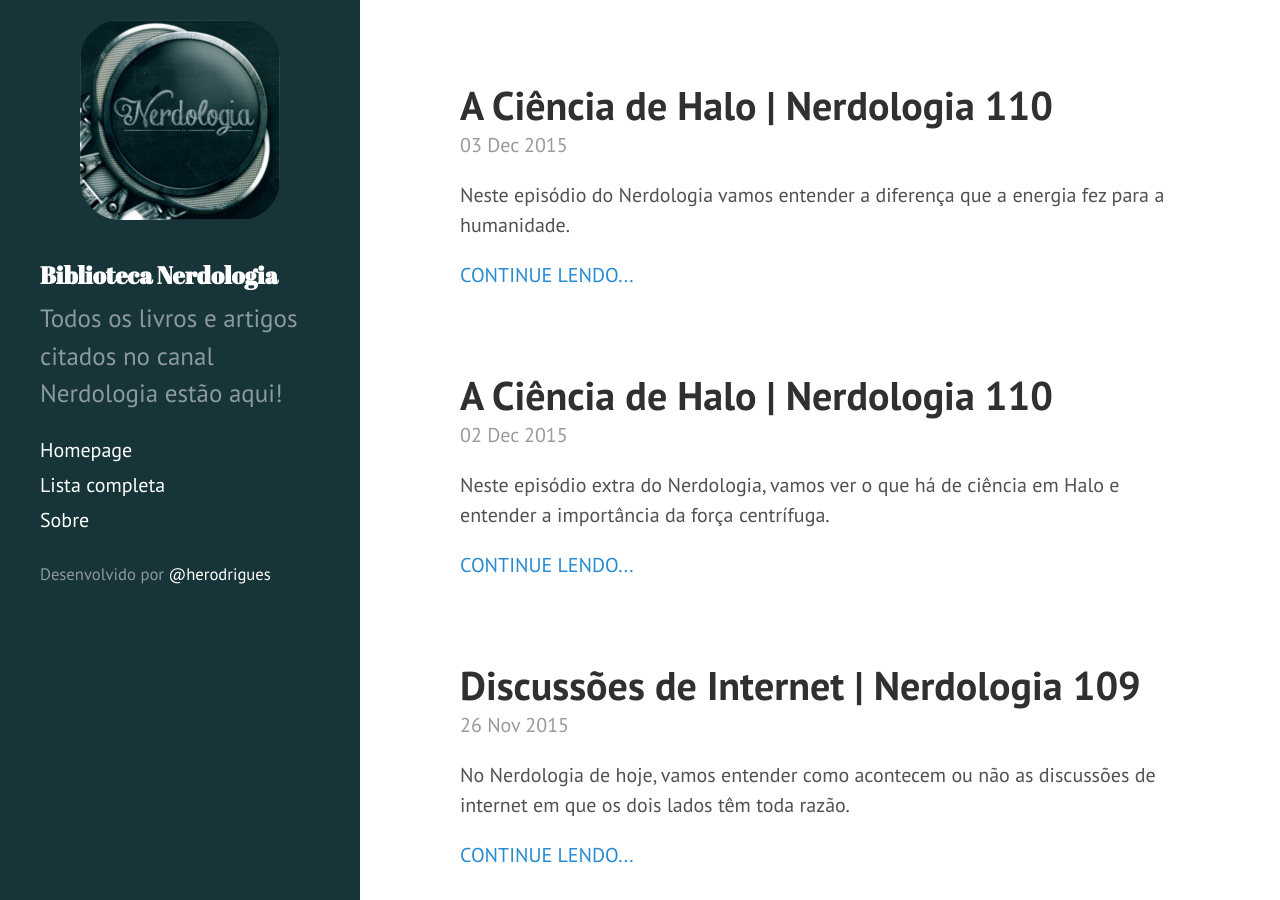
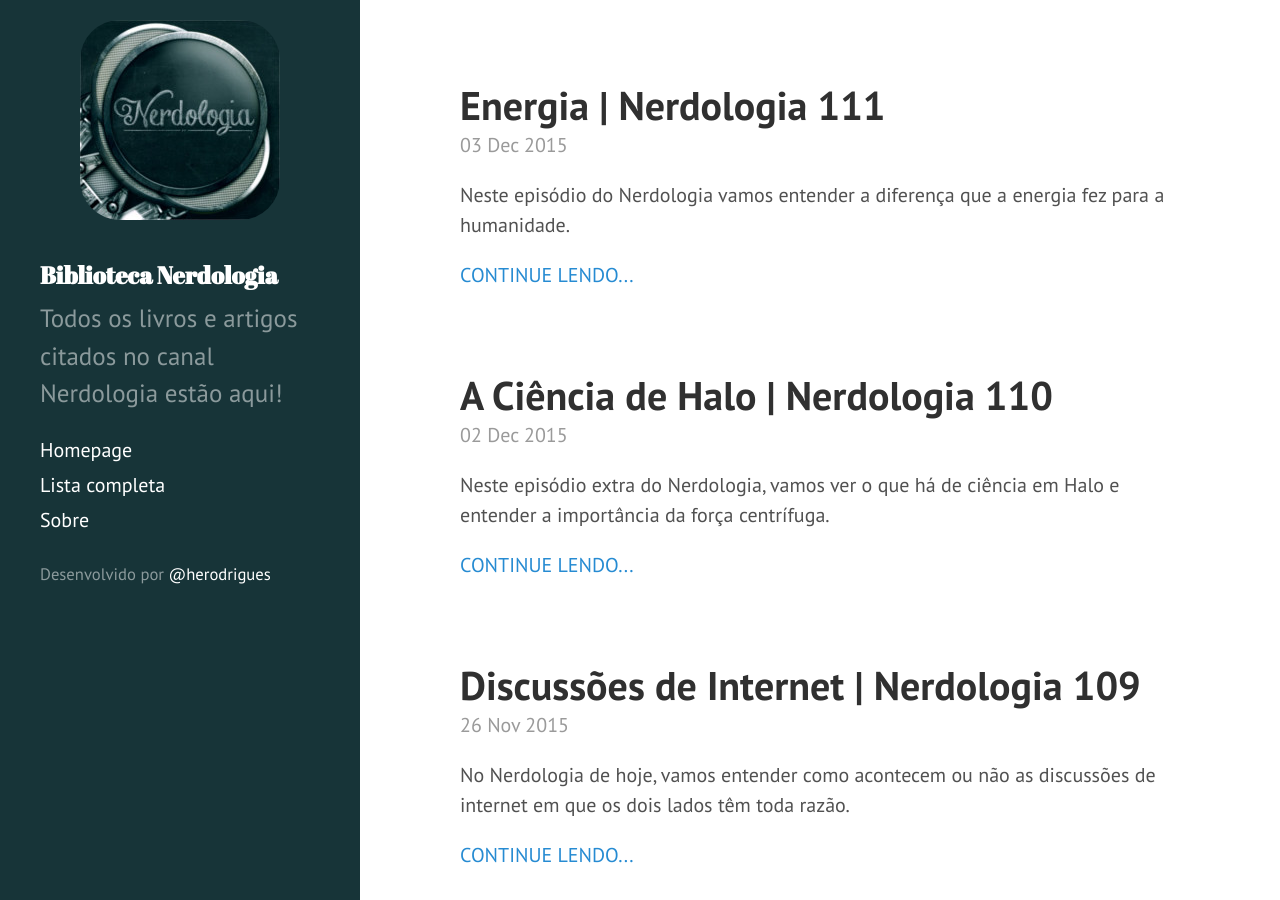
Before and after one commit to herodrigues/bibliotecanerdologia, a Jekyll site: the page built from index.html, in a window 1280 px wide and 900 px high. Built offline with Jekyll 4.4.1, drawn with Linux system fonts in a browser that asks for light colours; Markdown is read by kramdown in place of the engine named in the settings; the list of posts is cut into pages by our own code.

Commit message:
Fix typo

```diff
--- a/_posts/2015-12-03-nerdologia111.md
+++ b/_posts/2015-12-03-nerdologia111.md
@@ -1,6 +1,6 @@
 ---
 layout: post
-title: A Ciência de Halo | Nerdologia 110
+title: Energia | Nerdologia 111
 ---
 
 Neste episódio do Nerdologia vamos entender a diferença que a energia fez para a humanidade.
```
